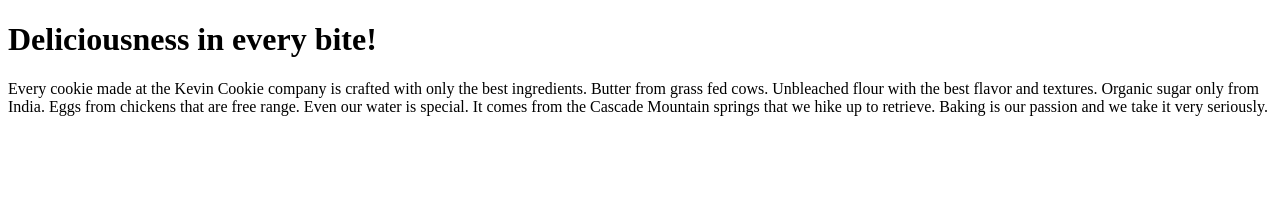
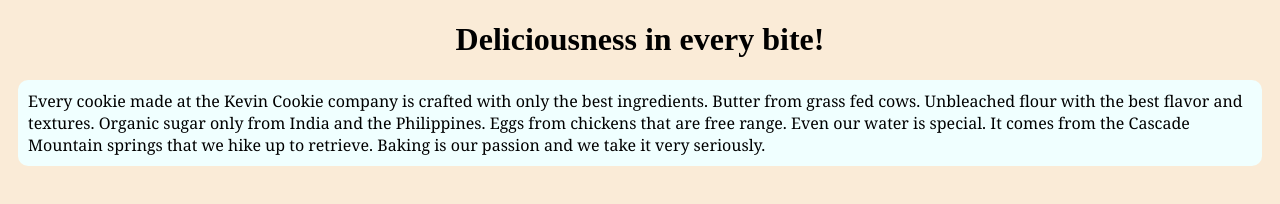
Before and after one commit to furqan-qadri/KevinCookieCompany, a plain HTML site: page index.htm in a window 1280 px wide. Drawn offline with Linux system fonts and the light colour scheme.

Commit message:
added css to the file

```diff
--- a/index.htm
+++ b/index.htm
@@ -1,9 +1,26 @@
 <!DOCTYPE html>
 <html>
+    <style>
+        body{
+            background-color: antiquewhite;
+        }
+        .heading-1{
+            text-align: center;
+        }
+        .para-1{
+            font-family:Cambria, Cochin, Georgia, Times, 'Times New Roman', serif
+        }
+        .para-1{
+            background-color: azure;
+            border-radius: 10px;
+            margin: 10px;
+            padding: 10px;
+        }
+    </style>
 <body>
 
-<h1>Deliciousness in every bite!</h1>
-<p>Every cookie made at the Kevin Cookie company is crafted with only the best ingredients. Butter from grass fed cows. Unbleached flour with the best flavor and textures. Organic sugar only from India. Eggs from chickens that are free range. Even our water is special. It comes from the Cascade Mountain springs that we hike up to retrieve. Baking is our passion and we take it very seriously.</p>
+<h1 class="heading-1">Deliciousness in every bite!</h1>
+<p class="para-1">Every cookie made at the Kevin Cookie company is crafted with only the best ingredients. Butter from grass fed cows. Unbleached flour with the best flavor and textures. Organic sugar only from India and the Philippines. Eggs from chickens that are free range. Even our water is special. It comes from the Cascade Mountain springs that we hike up to retrieve. Baking is our passion and we take it very seriously.</p>
 
 </body>
 </html>
```
